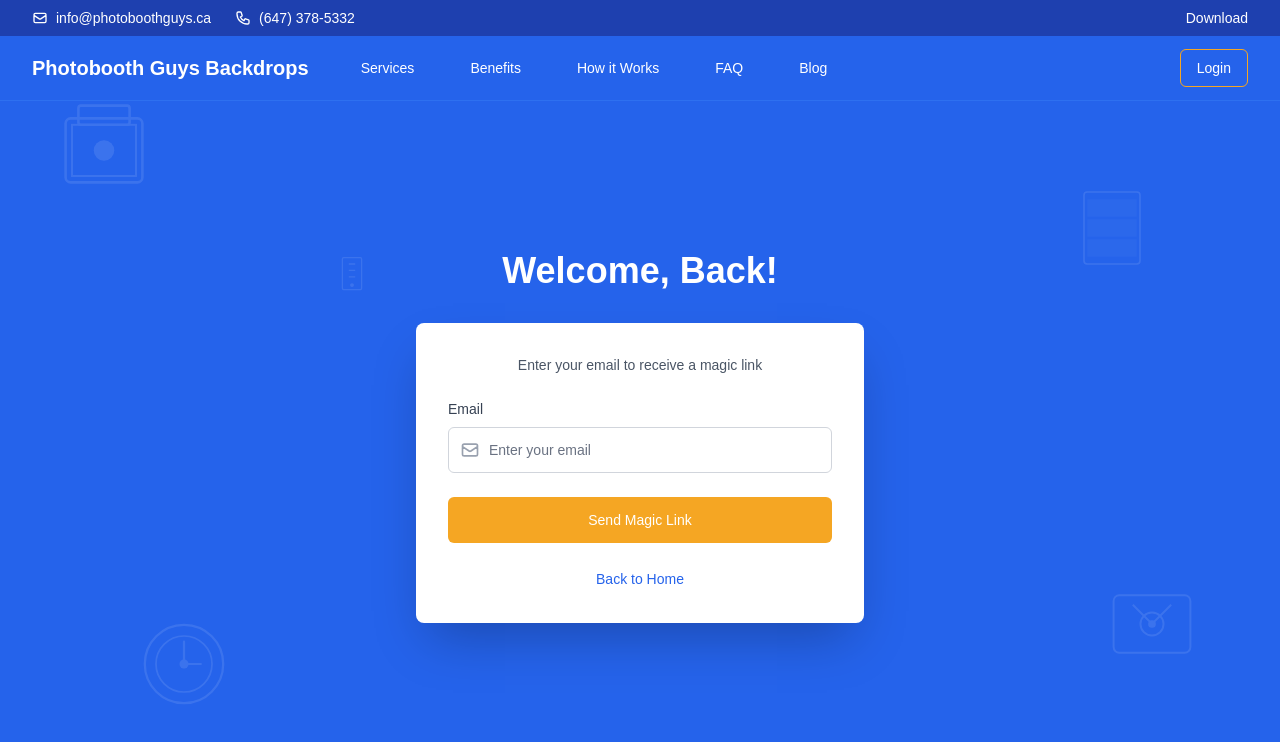
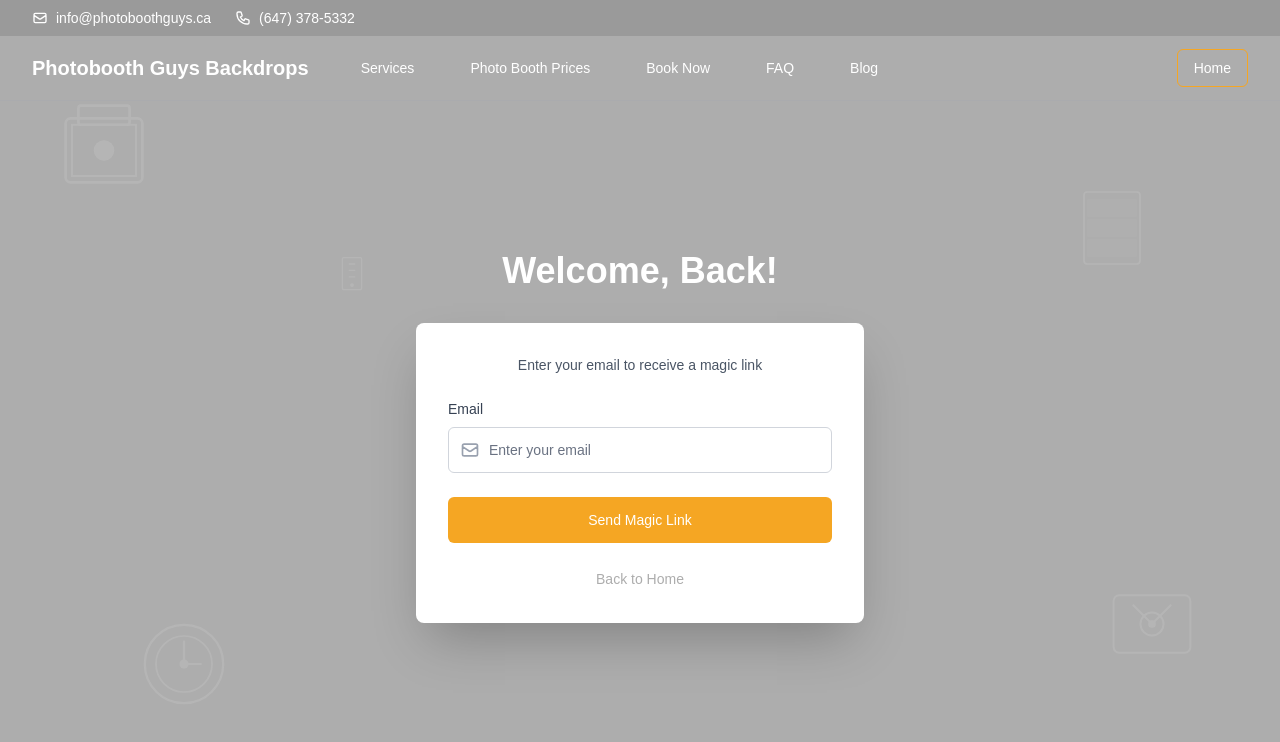
Before and after one commit to wienering/backdrop-selection-tool, a Next.js app: page /admin in a window 1280 px wide. Shown: the top 742 px of the page. Built offline with nearby package versions, Linux system fonts and the light colour scheme.

Commit message:
Update login page: change background to gray, remove download link, replace login button with home link

```diff
--- a/src/app/admin/page.tsx
+++ b/src/app/admin/page.tsx
@@ -42,7 +42,7 @@ export default function AdminLogin() {
         <title>Admin Login - Photo Booth Backdrop Tool</title>
         <meta name="description" content="Admin login for photo booth backdrop management" />
       </Head>
-      <div className="min-h-screen bg-[#2563eb] relative overflow-hidden">
+      <div className="min-h-screen bg-[#adadad] relative overflow-hidden">
         {/* Photo Booth Background Illustrations */}
         <div className="absolute inset-0 opacity-10">
           <svg className="absolute top-20 left-10 w-32 h-32" viewBox="0 0 100 100" fill="none" xmlns="http://www.w3.org/2000/svg">
@@ -77,30 +77,27 @@ export default function AdminLogin() {
         </div>
 
         {/* Top Bar with Contact Info */}
-        <div className="bg-[#1e40af] text-white text-sm py-2">
+        <div className="bg-[#9a9a9a] text-white text-sm py-2">
           <div className="max-w-7xl mx-auto px-4 sm:px-6 lg:px-8 flex justify-between items-center">
             <div className="flex items-center space-x-6">
-              <a href="mailto:info@photoboothguys.ca" className="flex items-center space-x-2 hover:text-blue-200 transition-colors">
+              <a href="mailto:info@photoboothguys.ca" className="flex items-center space-x-2 hover:text-gray-200 transition-colors">
                 <svg className="w-4 h-4" fill="none" stroke="currentColor" viewBox="0 0 24 24">
                   <path strokeLinecap="round" strokeLinejoin="round" strokeWidth={2} d="M3 8l7.89 5.26a2 2 0 002.22 0L21 8M5 19h14a2 2 0 002-2V7a2 2 0 00-2-2H5a2 2 0 00-2 2v10a2 2 0 002 2z" />
                 </svg>
                 <span>info@photoboothguys.ca</span>
               </a>
-              <a href="tel:+16473785332" className="flex items-center space-x-2 hover:text-blue-200 transition-colors">
+              <a href="tel:+16473785332" className="flex items-center space-x-2 hover:text-gray-200 transition-colors">
                 <svg className="w-4 h-4" fill="none" stroke="currentColor" viewBox="0 0 24 24">
                   <path strokeLinecap="round" strokeLinejoin="round" strokeWidth={2} d="M3 5a2 2 0 012-2h3.28a1 1 0 01.948.684l1.498 4.493a1 1 0 01-.502 1.21l-2.257 1.13a11.042 11.042 0 005.516 5.516l1.13-2.257a1 1 0 011.21-.502l4.493 1.498a1 1 0 01.684.949V19a2 2 0 01-2 2h-1C9.716 21 3 14.284 3 6V5z" />
                 </svg>
                 <span>(647) 378-5332</span>
               </a>
             </div>
-            <div>
-              <a href="#" className="hover:text-blue-200 transition-colors">Download</a>
-            </div>
           </div>
         </div>
 
         {/* Navigation Bar */}
-        <nav className="bg-[#2563eb] backdrop-blur-sm border-b border-blue-400/20">
+        <nav className="bg-[#adadad] backdrop-blur-sm border-b border-gray-400/20">
           <div className="max-w-7xl mx-auto px-4 sm:px-6 lg:px-8">
             <div className="flex justify-between items-center h-16">
               <div className="flex items-center">
@@ -108,17 +105,20 @@ export default function AdminLogin() {
                   <h1 className="text-xl font-bold text-white">Photobooth Guys Backdrops</h1>
                 </div>
                 <div className="hidden md:ml-10 md:flex md:space-x-8">
-                  <a href="#" className="text-white hover:text-blue-200 px-3 py-2 text-sm font-medium transition-colors">Services</a>
-                  <a href="#" className="text-white hover:text-blue-200 px-3 py-2 text-sm font-medium transition-colors">Benefits</a>
-                  <a href="#" className="text-white hover:text-blue-200 px-3 py-2 text-sm font-medium transition-colors">How it Works</a>
-                  <a href="#" className="text-white hover:text-blue-200 px-3 py-2 text-sm font-medium transition-colors">FAQ</a>
-                  <a href="#" className="text-white hover:text-blue-200 px-3 py-2 text-sm font-medium transition-colors">Blog</a>
+                  <a href="https://www.photoboothguys.ca/" className="text-white hover:text-gray-200 px-3 py-2 text-sm font-medium transition-colors">Services</a>
+                  <a href="https://www.photoboothguys.ca/photo-booth-prices/" className="text-white hover:text-gray-200 px-3 py-2 text-sm font-medium transition-colors">Photo Booth Prices</a>
+                  <a href="https://www.photoboothguys.ca/book-now/" className="text-white hover:text-gray-200 px-3 py-2 text-sm font-medium transition-colors">Book Now</a>
+                  <a href="https://www.photoboothguys.ca/photobooth-questions/" className="text-white hover:text-gray-200 px-3 py-2 text-sm font-medium transition-colors">FAQ</a>
+                  <a href="https://www.photoboothguys.ca/blog/" className="text-white hover:text-gray-200 px-3 py-2 text-sm font-medium transition-colors">Blog</a>
                 </div>
               </div>
               <div className="flex items-center">
-                <button className="text-white border border-[#F5A623] bg-transparent hover:bg-[#F5A623]/10 px-4 py-2 rounded-md text-sm font-medium transition-colors">
-                  Login
-                </button>
+                <a
+                  href="/"
+                  className="text-white border border-[#F5A623] bg-transparent hover:bg-[#F5A623]/10 px-4 py-2 rounded-md text-sm font-medium transition-colors"
+                >
+                  Home
+                </a>
               </div>
             </div>
           </div>
@@ -184,7 +184,7 @@ export default function AdminLogin() {
                 <div className="text-center">
                   <a
                     href="/"
-                    className="text-[#2563eb] hover:text-[#1e40af] text-sm transition-colors"
+                    className="text-[#adadad] hover:text-[#8a8a8a] text-sm transition-colors"
                   >
                     Back to Home
                   </a>
```
